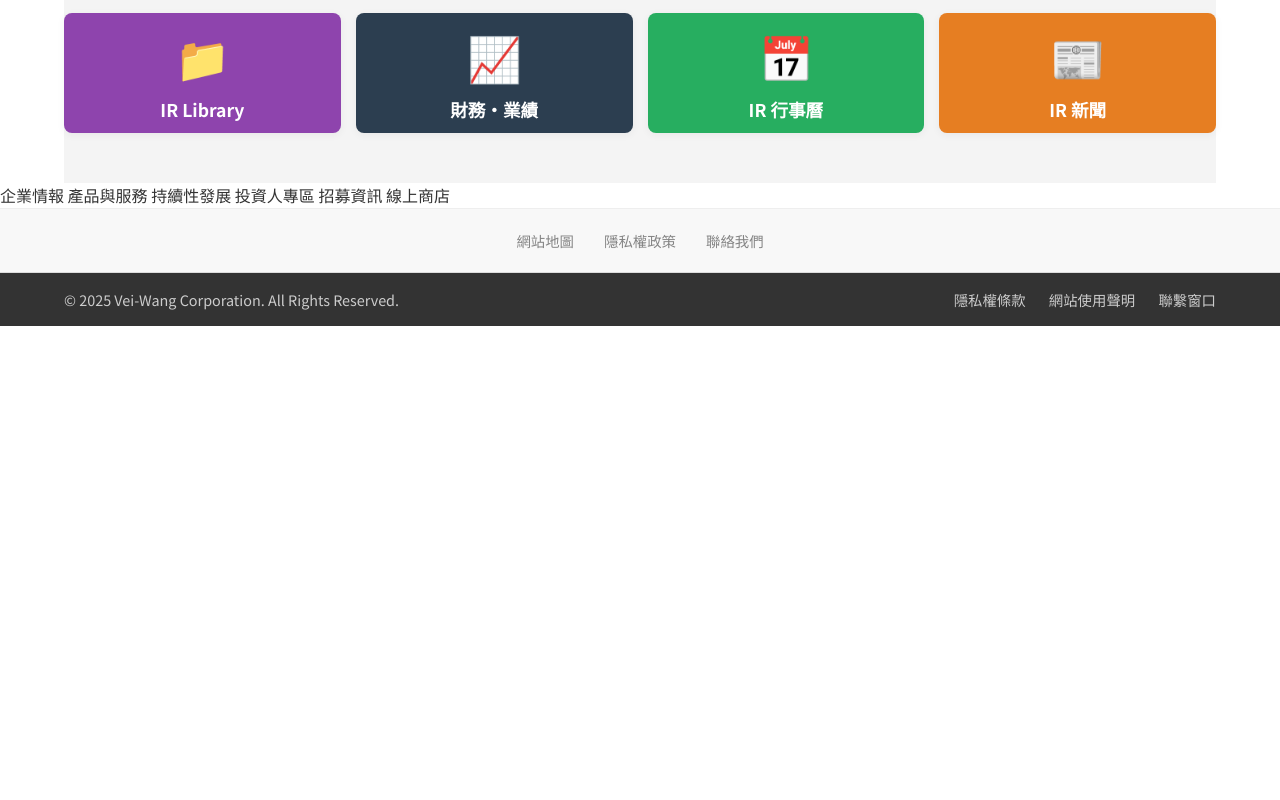
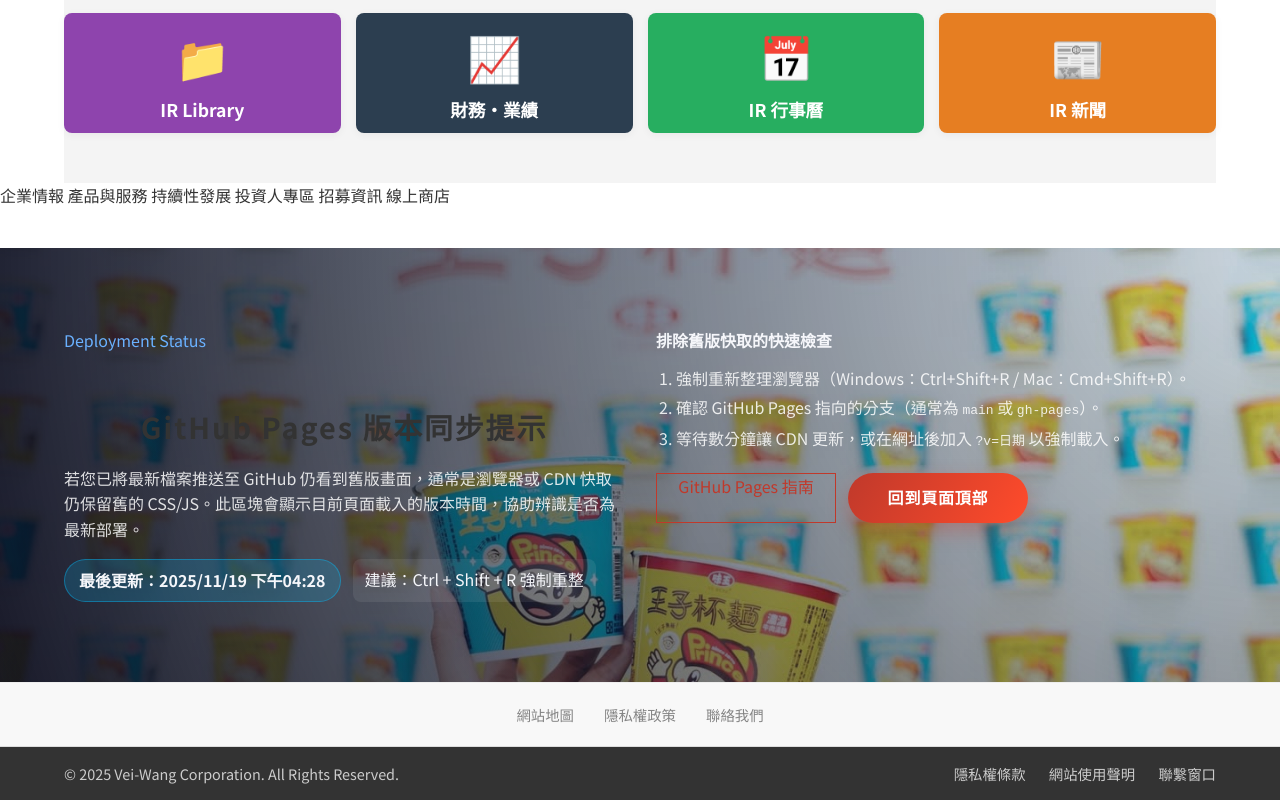
Before and after one commit to wsteven1122/veiwang-site, a plain HTML site: page index.html in a window 1280 px wide. Shown: the part 5240-6040 px from the top of the page. Before the commit the page ends 5566 px from the top, so only its background shows below. Drawn offline with Linux system fonts and the light colour scheme.

Commit message:
Add deployment status section and cache busting

```diff
--- a/css/Style.css
+++ b/css/Style.css
@@ -1195,3 +1195,74 @@ footer {
   /* 應用動畫效果 */
   animation: drawChart 2s ease-out forwards; /* 2秒內完成繪製，並保持結束狀態 */
 }
+
+.deployment-status {
+  background: radial-gradient(circle at top right, rgba(5, 126, 255, 0.12), rgba(7, 9, 28, 0.92)),
+    url('../img/影像 23.jpg') center/cover;
+  color: #f5f6fa;
+  padding: 80px 0;
+  margin-top: 40px;
+}
+
+.deployment-grid {
+  display: grid;
+  gap: 32px;
+  grid-template-columns: repeat(auto-fit, minmax(280px, 1fr));
+  align-items: start;
+}
+
+.deployment-status .eyebrow {
+  color: #6ab1ff;
+}
+
+.deployment-status h3 {
+  margin-bottom: 16px;
+}
+
+.deployment-status p,
+.deployment-status li {
+  color: rgba(255, 255, 255, 0.85);
+}
+
+.deploy-meta {
+  display: flex;
+  flex-wrap: wrap;
+  gap: 12px;
+  margin-top: 16px;
+}
+
+.build-tag {
+  background: rgba(0, 191, 255, 0.18);
+  border: 1px solid rgba(0, 191, 255, 0.4);
+  padding: 8px 14px;
+  border-radius: 999px;
+  font-weight: 600;
+}
+
+.cache-hint {
+  border-radius: 8px;
+  padding: 8px 12px;
+  background: rgba(255, 255, 255, 0.08);
+}
+
+.deploy-steps {
+  margin: 12px 0 20px;
+  padding-left: 20px;
+  line-height: 1.6;
+}
+
+.deploy-steps li + li {
+  margin-top: 4px;
+}
+
+.deploy-actions {
+  display: flex;
+  flex-wrap: wrap;
+  gap: 12px;
+}
+
+.deployment-status .btn-outline,
+.deployment-status .btn-primary {
+  text-align: center;
+  min-width: 180px;
+}
--- a/index.html
+++ b/index.html
@@ -3,8 +3,9 @@
   <head>
     <meta charset="UTF-8" />
     <meta name="viewport" content="width=device-width, initial-scale=1.0" />
+    <meta http-equiv="Cache-Control" content="no-store" />
     <title>味王股份有限公司 - 企業資訊 | 傳承半世紀的經典美味</title>
-    <link rel="stylesheet" href="./css/Style.css" />
+    <link rel="stylesheet" href="./css/Style.css?v=20241119" />
     <link
       href="https://fonts.googleapis.com/css2?family=Roboto:wght@400;700&family=Noto+Sans+TC:wght@400;700&display=swap"
       rel="stylesheet"
@@ -400,6 +401,7 @@
           </a>
         </div>
       </section>
+    </main>
 
     <div class="side-nav">
       <a href="#company-info" class="side-nav-item">企業情報</a>
@@ -409,6 +411,37 @@
       <a href="#careers" class="side-nav-item">招募資訊</a>
       <a href="#" class="side-nav-item online-store">線上商店</a>
     </div>
+
+      <section class="deployment-status" id="deployment-status">
+        <div class="container deployment-grid">
+          <div>
+            <p class="eyebrow">Deployment Status</p>
+            <h3>GitHub Pages 版本同步提示</h3>
+            <p>
+              若您已將最新檔案推送至 GitHub 仍看到舊版畫面，通常是瀏覽器或 CDN 快取仍保留舊的
+              CSS/JS。此區塊會顯示目前頁面載入的版本時間，協助辨識是否為最新部署。
+            </p>
+            <div class="deploy-meta">
+              <span class="build-tag" id="build-tag">版本偵測中…</span>
+              <span class="cache-hint">建議：Ctrl + Shift + R 強制重整</span>
+            </div>
+          </div>
+          <div>
+            <h4>排除舊版快取的快速檢查</h4>
+            <ol class="deploy-steps">
+              <li>強制重新整理瀏覽器（Windows：Ctrl+Shift+R / Mac：Cmd+Shift+R）。</li>
+              <li>確認 GitHub Pages 指向的分支（通常為 <code>main</code> 或 <code>gh-pages</code>）。</li>
+              <li>等待數分鐘讓 CDN 更新，或在網址後加入 <code>?v=日期</code> 以強制載入。</li>
+            </ol>
+            <div class="deploy-actions">
+              <a href="https://docs.github.com/en/pages" target="_blank" class="btn-outline"
+                >GitHub Pages 指南</a
+              >
+              <a href="#" class="btn-primary">回到頁面頂部</a>
+            </div>
+          </div>
+        </div>
+      </section>
 
     <footer>
       <div class="footer-top">
@@ -432,6 +465,6 @@
         </div>
       </div>
     </footer>
-    <script src="./script.js"></script>
+    <script src="./script.js?v=20241119"></script>
   </body>
 </html>
--- a/script.js
+++ b/script.js
@@ -32,4 +32,17 @@ document.addEventListener("DOMContentLoaded", () => {
   //     let nextIndex = (currentIndex + 1) % items.length;
   //     updateCarousel(nextIndex);
   // }, 5000); // 每 5 秒切換
+
+  const buildTag = document.getElementById("build-tag");
+  if (buildTag) {
+    const lastUpdated = new Date(document.lastModified);
+    const formatter = new Intl.DateTimeFormat("zh-TW", {
+      year: "numeric",
+      month: "2-digit",
+      day: "2-digit",
+      hour: "2-digit",
+      minute: "2-digit",
+    });
+    buildTag.textContent = `最後更新：${formatter.format(lastUpdated)}`;
+  }
 });
```
